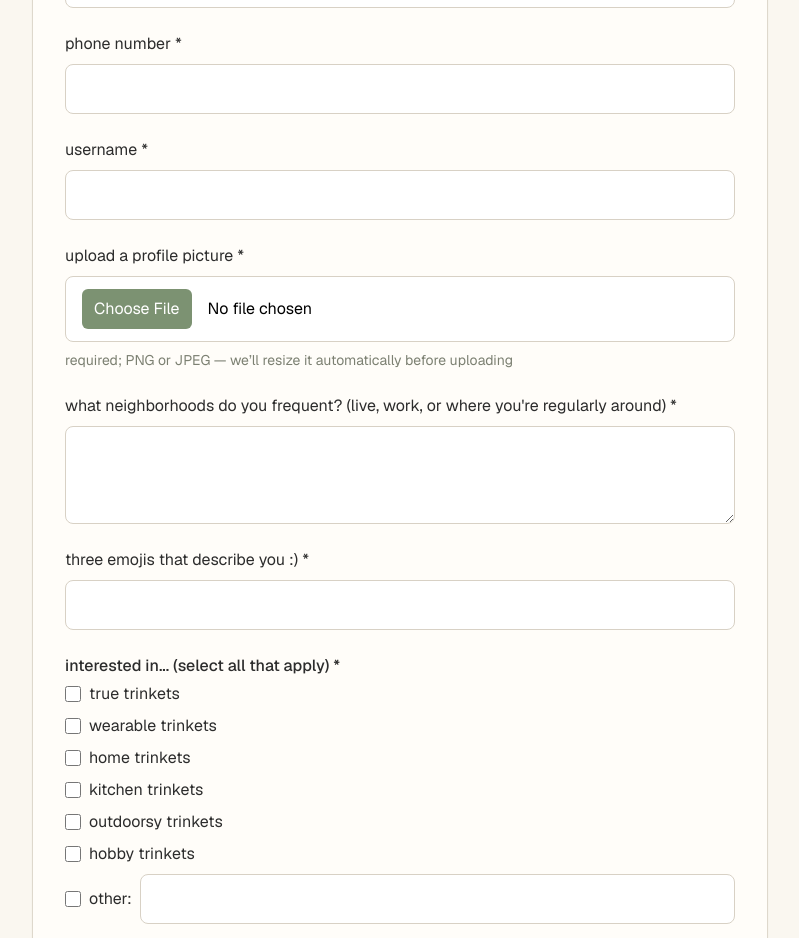
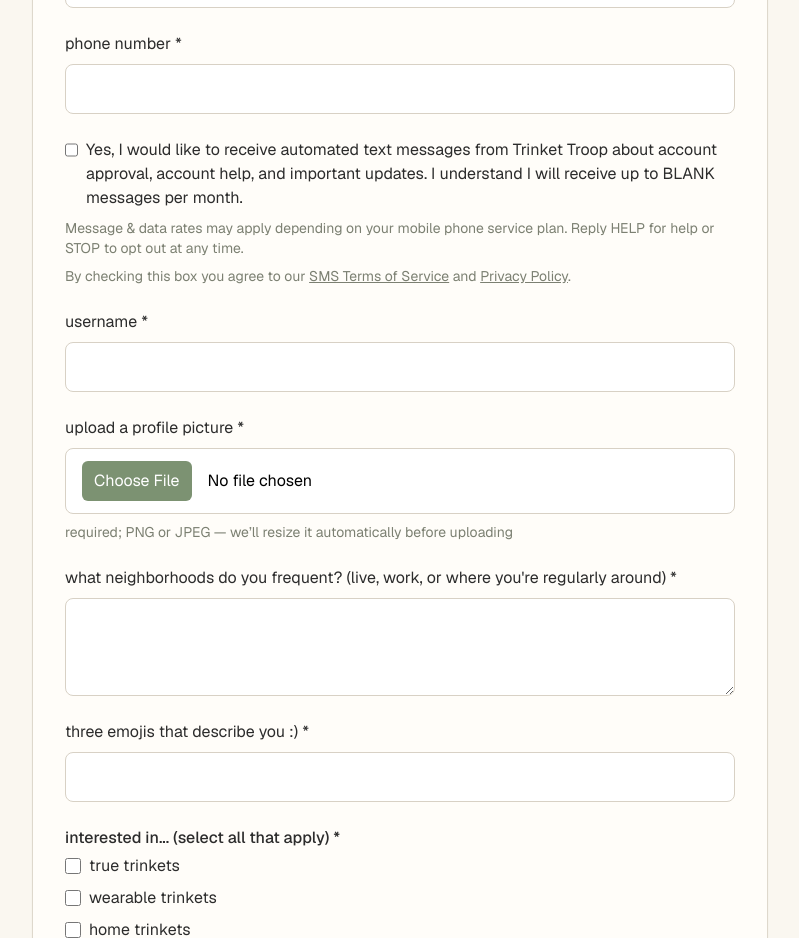
Before and after one commit to Trinket-Troop-LLC/beta, a Next.js app: page /beta/apply in a window 1280 px wide. Shown: the part 1400-2338 px from the top of the page, without its empty margins (240-1039 px from the left). Built offline with nearby package versions, Linux system fonts and the light colour scheme; no server answers; a web font is replaced by a local one.

Commit message:
sms consent form

```diff
--- a/app/(forms)/beta/apply/actions.ts
+++ b/app/(forms)/beta/apply/actions.ts
@@ -49,6 +49,7 @@ const betaApplicationSchema = z
         pain_points: z.string().trim().max(3000),
         future_features: z.string().trim().max(3000),
         misc_thoughts: z.string().trim().max(3000),
+        sms_consent: z.enum(['true', '']).transform((val) => val === 'true'),
         website: z.string().max(200),
     })
     .superRefine((application, context) => {
@@ -57,6 +58,13 @@ const betaApplicationSchema = z
                 code: 'custom',
                 message: 'Please describe the other category',
                 path: ['other_category'],
+            })
+        }
+        if (!application.sms_consent) {
+            context.addIssue({
+                code: 'custom',
+                message: 'Please agree to receive text messages to continue',
+                path: ['sms_consent'],
             })
         }
     })
@@ -94,6 +102,7 @@ export async function submitBetaApplication(formData: FormData): Promise<SubmitR
         pain_points: getText(formData, 'pain_points'),
         future_features: getText(formData, 'future_features'),
         misc_thoughts: getText(formData, 'misc_thoughts'),
+        sms_consent: getText(formData, 'sms_consent'),
         website: getText(formData, 'website'),
     })
 
@@ -160,6 +169,7 @@ export async function submitBetaApplication(formData: FormData): Promise<SubmitR
         pain_points,
         future_features,
         misc_thoughts,
+        sms_consent,
     } = validationFields.data
 
     const { error } = await db.from('applicants').insert({
@@ -179,6 +189,7 @@ export async function submitBetaApplication(formData: FormData): Promise<SubmitR
             future_features,
             misc_thoughts: misc_thoughts || null,
             profile_picture_path: profilePicturePath,
+            sms_consent,
         },
     })
 
--- a/app/(forms)/beta/apply/beta-application-form.tsx
+++ b/app/(forms)/beta/apply/beta-application-form.tsx
@@ -179,6 +179,38 @@ export function BetaApplicationForm() {
                             <FieldError message={fieldErrors.phone_number} />
                         </label>
 
+                        <fieldset className="flex flex-col gap-2 text-[#2c2c2c]">
+                            <label className="flex items-start gap-2">
+                                <input
+                                    type="checkbox"
+                                    name="sms_consent"
+                                    value="true"
+                                    required
+                                    className="mt-1 size-4 accent-[#7c9272]"
+                                />
+                                <span>Yes, I would like to receive automated text messages from Trinket Troop
+                                    about account approval, account help, and important updates. I understand I will receive up to BLANK
+                                    messages per month.
+                                </span>
+                            </label>
+                            <p className="text-sm text-[#7c8072]">
+                                Message &amp; data rates may apply depending on your mobile phone service plan. Reply HELP for help or
+                                STOP to opt out at any time.
+                            </p>
+                            <p className="text-sm text-[#7c8072]">
+                                By checking this box you agree to our{' '}
+                                <a href="https://trinkettroop.com/sms-terms" target="_blank" rel="noreferrer" className="underline">
+                                    SMS Terms of Service
+                                </a>{' '}
+                                and{' '}
+                                <a href="https://trinkettroop.com/privacy-policy" target="_blank" rel="noreferrer" className="underline">
+                                    Privacy Policy
+                                </a>
+                                .
+                            </p>
+                            <FieldError message={fieldErrors.sms_consent} />
+                        </fieldset>
+
                         <label className={labelClass}>
                             <span>username *</span>
                             <input
--- a/app/admin/actions.ts
+++ b/app/admin/actions.ts
@@ -4,7 +4,7 @@ import { createAdminClient } from '@/lib/supabase/admin'
 import { redirect } from 'next/navigation'
 import { revalidatePath } from 'next/cache'
 import { type ApplicantStatus, isApplicantStatus } from './applicant-status'
-import { sendApprovalText } from '@/lib/sms/notifications/approval'
+import { sendApprovalText } from '@/lib/sms/messages/approval'
 
 // Creates the real account for an approved applicant, but doesn't email them —
 // that happens separately, later, once the beta app is actually ready to use.
--- /dev/null
+++ b/app/privacy/page.tsx
@@ -0,0 +1,33 @@
+import type { Metadata } from 'next'
+
+export const metadata: Metadata = {
+    title: 'Privacy Policy | Trinket Troop',
+    robots: {
+        index: false,
+        follow: false,
+    },
+}
+
+export default function PrivacyPage() {
+    return (
+        <div className="min-h-screen bg-[#faf7f0]">
+            <main className="mx-auto max-w-2xl px-4 py-12 text-[#2c2c2c]">
+                <h1 className="text-2xl font-semibold text-[#30392d]">Privacy Policy</h1>
+
+                <p className="mt-6 rounded-lg border border-dashed border-[#d8d1c5] bg-[#fffdf9] p-4 text-sm text-[#7c8072]">
+                    Placeholder — this page is a stand-in so links from the beta application form resolve. Replace
+                    this content with a reviewed Privacy Policy before launch.
+                </p>
+
+                <section className="mt-8 flex flex-col gap-4">
+                    <h2 className="text-lg font-medium text-[#30392d]">Text messaging data</h2>
+                    <p>
+                        Phone numbers collected for text message opt-in are used only to send the messages described
+                        at the point of collection. We do not sell or share mobile opt-in data with third parties for
+                        marketing purposes.
+                    </p>
+                </section>
+            </main>
+        </div>
+    )
+}
--- /dev/null
+++ b/app/terms/page.tsx
@@ -0,0 +1,34 @@
+import type { Metadata } from 'next'
+
+export const metadata: Metadata = {
+    title: 'Terms of Service | Trinket Troop',
+    robots: {
+        index: false,
+        follow: false,
+    },
+}
+
+export default function TermsPage() {
+    return (
+        <div className="min-h-screen bg-[#faf7f0]">
+            <main className="mx-auto max-w-2xl px-4 py-12 text-[#2c2c2c]">
+                <h1 className="text-2xl font-semibold text-[#30392d]">Terms of Service</h1>
+
+                <p className="mt-6 rounded-lg border border-dashed border-[#d8d1c5] bg-[#fffdf9] p-4 text-sm text-[#7c8072]">
+                    Placeholder — this page is a stand-in so links from the beta application form resolve. Replace
+                    this content with reviewed Terms of Service before launch.
+                </p>
+
+                <section className="mt-8 flex flex-col gap-4">
+                    <h2 className="text-lg font-medium text-[#30392d]">SMS Terms</h2>
+                    <p>
+                        By opting in to text messages from Trinket Troop, you agree to receive messages related to
+                        your beta application, account, and occasional product updates. Message frequency varies.
+                        Message and data rates may apply.
+                    </p>
+                    <p>Reply STOP at any time to opt out. Reply HELP for help.</p>
+                </section>
+            </main>
+        </div>
+    )
+}
```
Also changed, not shown: lib/sms/messages/approval.ts (renamed from lib/sms/notifications/approval.ts).
